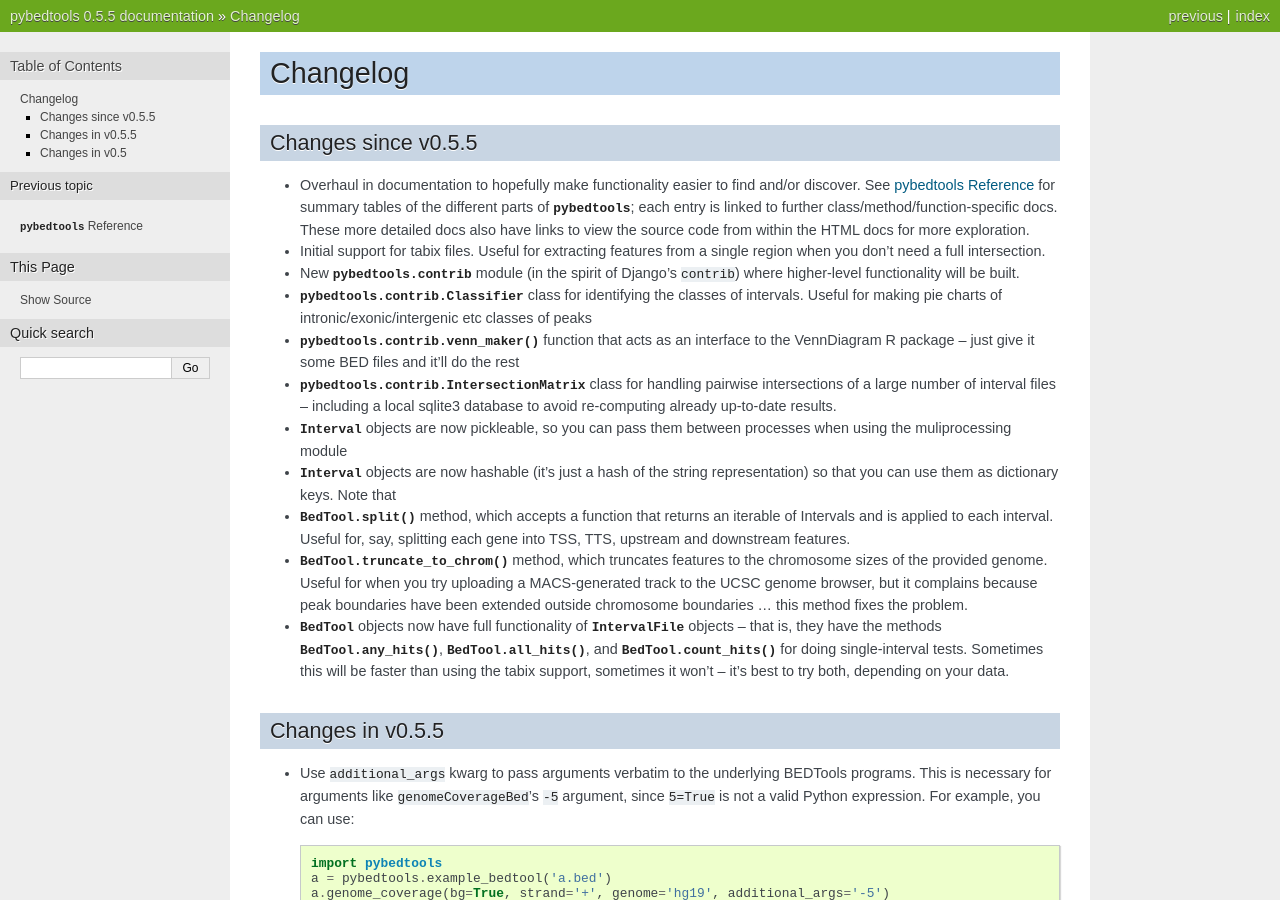
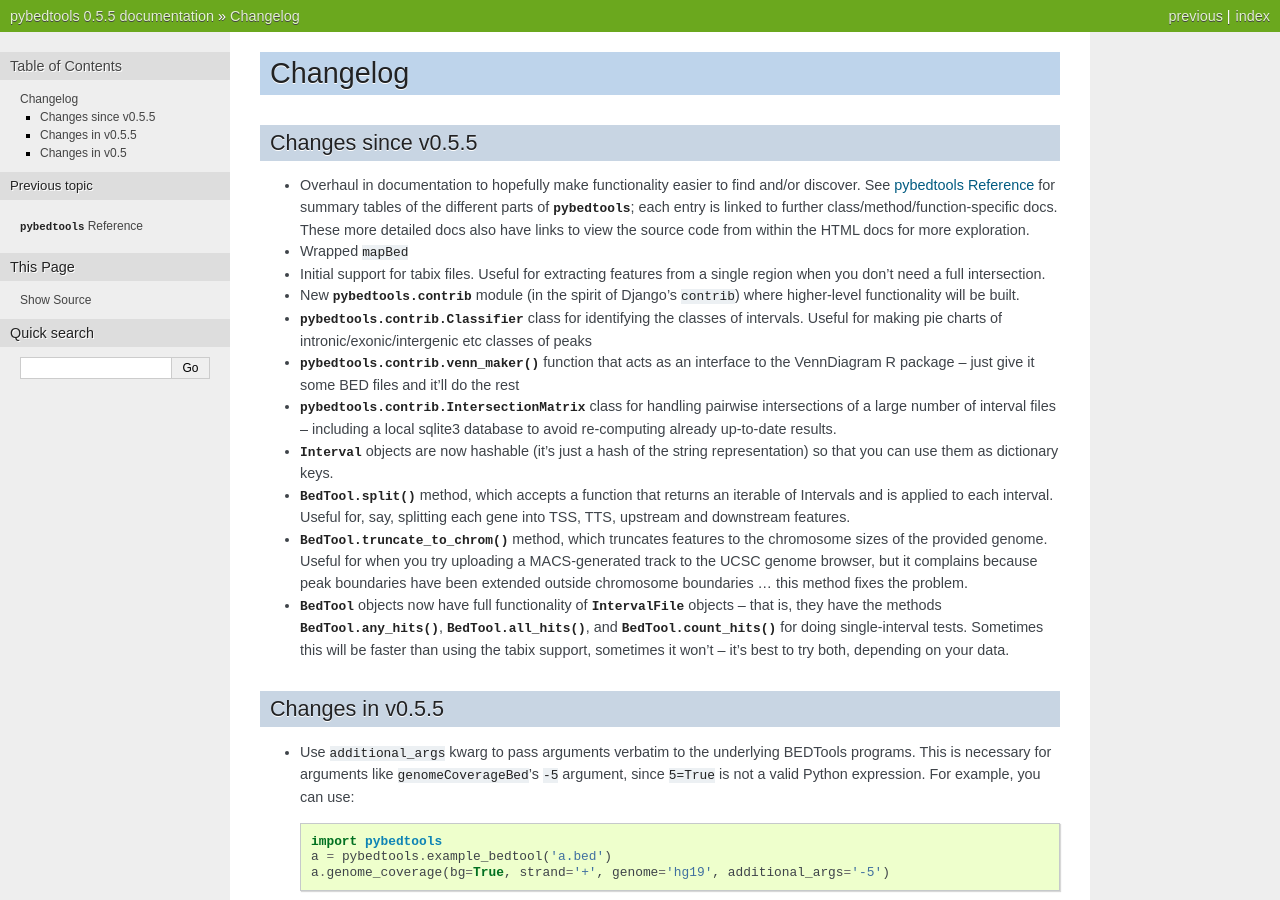
Before and after one commit to daler/pybedtools, a Sphinx documentation site: the page built from docs/source/changes.rst, in a window 1280 px wide and 900 px high. Built offline with Sphinx 7.4.7, drawn with Linux system fonts in a browser that asks for light colours; comment, search, counter and statistics services are not loaded.

Commit message:
docs tweaks

```diff
--- a/docs/source/changes.rst
+++ b/docs/source/changes.rst
@@ -9,6 +9,8 @@ Changes since v0.5.5
   different parts of :mod:`pybedtools`; each entry is linked to further
   class/method/function-specific docs.  These more detailed docs also have
   links to view the source code from within the HTML docs for more exploration.
+
+* Wrapped `mapBed`
 
 * Initial support for tabix files.  Useful for extracting features from
   a single region when you don't need a full intersection.
@@ -28,11 +30,8 @@ Changes since v0.5.5
   intersections of a large number of interval files -- including a local
   sqlite3 database to avoid re-computing already up-to-date results.
 
-* :class:`Interval` objects are now pickleable, so you can pass them between
-  processes when using the muliprocessing module
-
 * :class:`Interval` objects are now hashable (it's just a hash of the string
-  representation) so that you can use them as dictionary keys.  Note that
+  representation) so that you can use them as dictionary keys.
 
 * :meth:`BedTool.split` method, which accepts a function that returns an
   iterable of Intervals and is applied to each interval.  Useful for, say,
```
